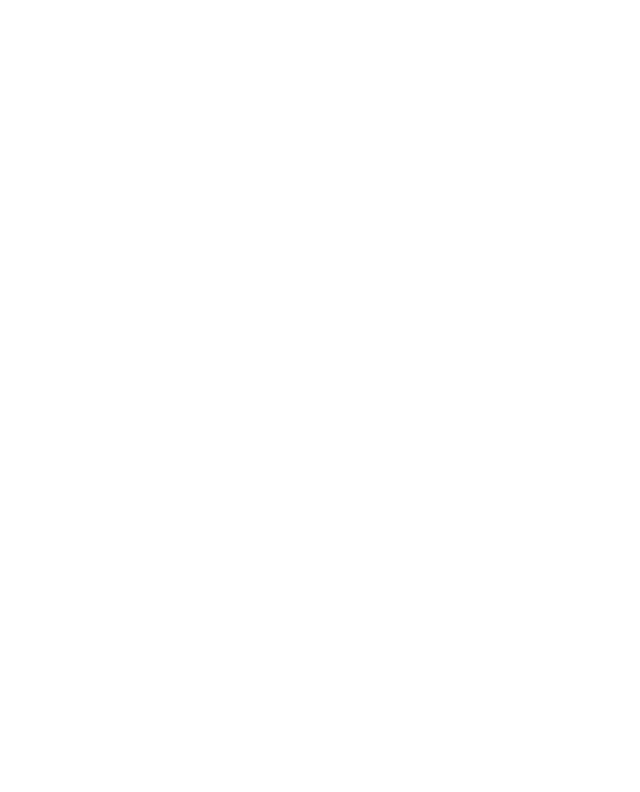
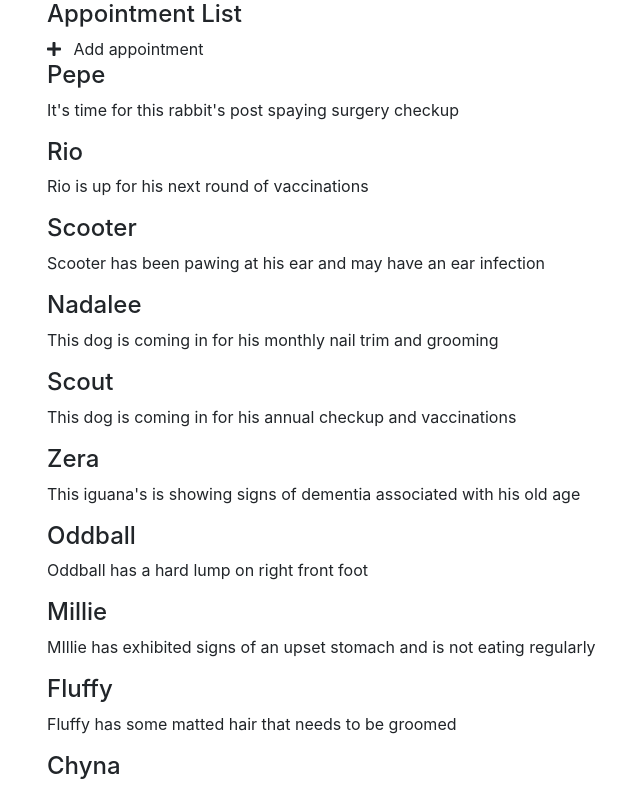
Before and after one commit to g0ng0n12/vue-interface-example, a Vue app: page / in a window 1280 px wide. Shown: the top 792 px of the page, without its empty margins (38-678 px from the left). Built offline with nearby package versions, Linux system fonts and the light colour scheme.

Commit message:
adding appointments list

```diff
--- a/src/App.vue
+++ b/src/App.vue
@@ -1,17 +1,34 @@
 <template>
   <div id="main-app" class="container">
     <h4>{{title}}</h4>
+    <font-awesome-icon icon="plus" class="mr-2"/> Add appointment
+    <div v-for="(item,i) in appointments" v-bind:key="i">
+      <h4>{{item.petName}}</h4>
+      <p>{{item.aptNotes}}</p>
+    </div>
   </div>
 </template>
 
 <script>
+import { FontAwesomeIcon } from '@fortawesome/vue-fontawesome';
+import axios from "axios";
 
 export default {
   name: 'MainApp',
   data: function() {
     return {
-      title: "Appointment List"
+      title: "Appointment List",
+      appointments: []
     }
+  },
+
+  components: {
+    FontAwesomeIcon
+  },
+
+  mounted() {
+    axios.get("./data/appointments.json")
+    .then(response => (this.appointments = response.data));
   }
 }
 </script>
--- a/src/main.js
+++ b/src/main.js
@@ -4,9 +4,14 @@
 import "bootstrap";
 import "bootstrap/dist/css/bootstrap.css";
 
+import { library } from "@fortawesome/fontawesome-svg-core";
+
+import { faPlus, faMinus, faTrash, faCheck } from '@fortawesome/free-solid-svg-icons';
+
+library.add( faPlus, faMinus, faTrash, faCheck);
 
 Vue.config.productionTip = false
 
 new Vue({
   render: h => h(App),
-}).$mount('#main-app')
+}).$mount('#app')
```
